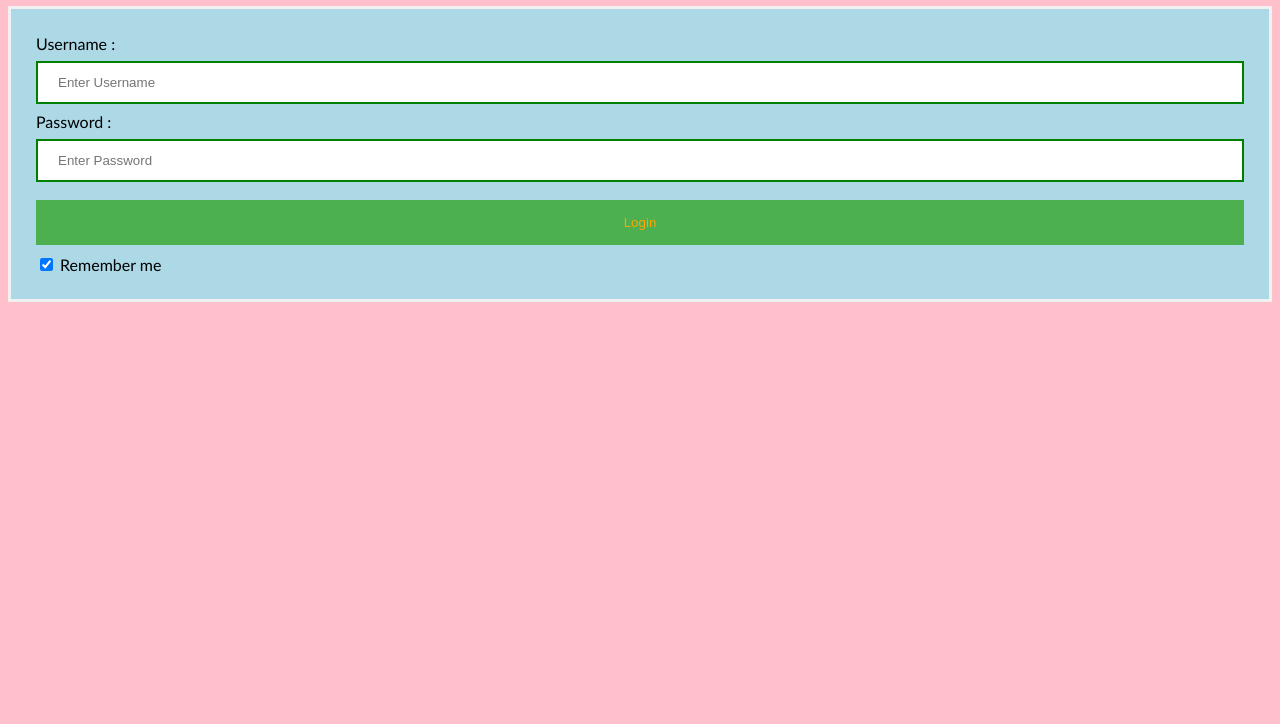
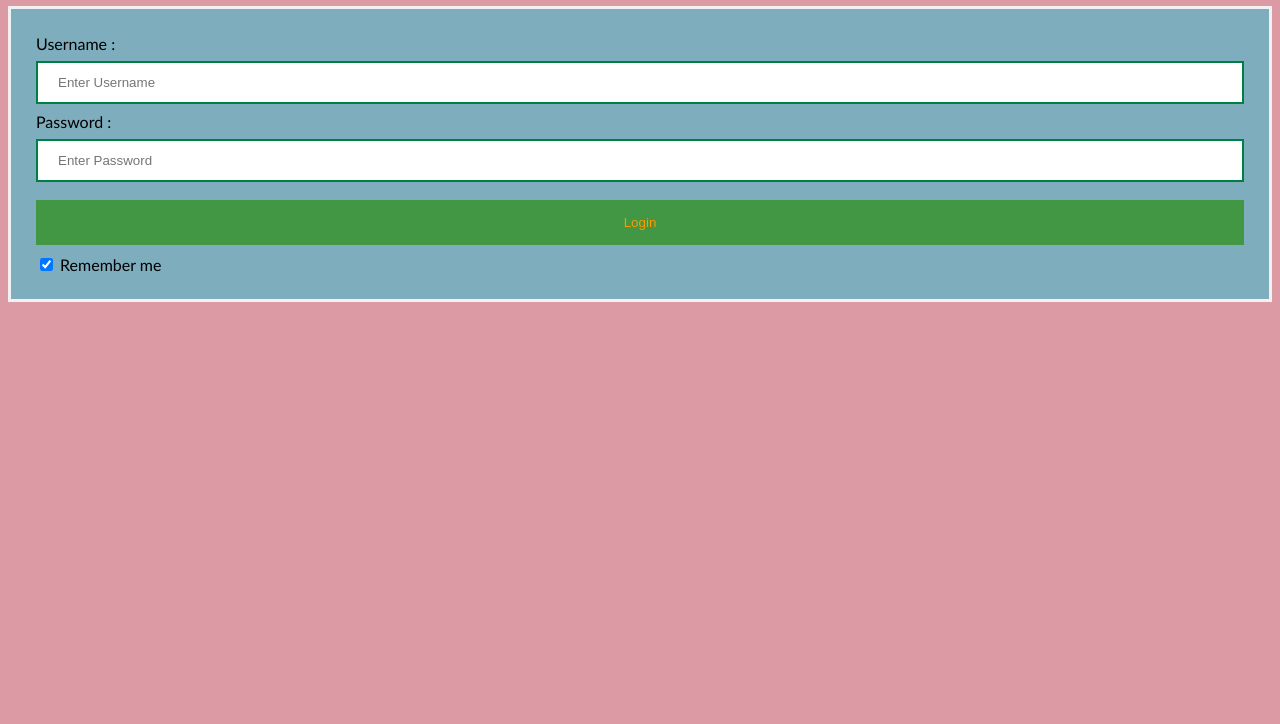
Before and after one commit to Paresh-AWS/hacktober_fest_2022, a plain HTML site: page Login/index.html in a window 1280 px wide. Shown: the part 76-800 px from the top of the page. Drawn offline with Linux system fonts and the light colour scheme.

Commit message:
changed style

```diff
--- a/Login/index.html
+++ b/Login/index.html
@@ -6,12 +6,12 @@
 <style>
 Body {
   font-family: Calibri, Helvetica, sans-serif;
-  background-color: pink;
+  background-color: rgb(219, 154, 164);
 }
 button {
-       background-color: #4CAF50;
+       background-color: #419743;
        width: 100%;
-        color: orange;
+        color: rgb(255, 153, 0);
         padding: 15px;
         margin: 10px 0px;
         border: none;
@@ -25,7 +25,7 @@ button {
         margin: 8px 0;
         padding: 12px 20px;
         display: inline-block;
-        border: 2px solid green;
+        border: 2px solid rgb(0, 128, 64);
         box-sizing: border-box;
     }
  button:hover {
@@ -38,7 +38,7 @@ button {
     }
  .container {
         padding: 25px;
-        background-color: lightblue;
+        background-color: rgb(126, 173, 189);
     }
 </style>
 </head>
```
